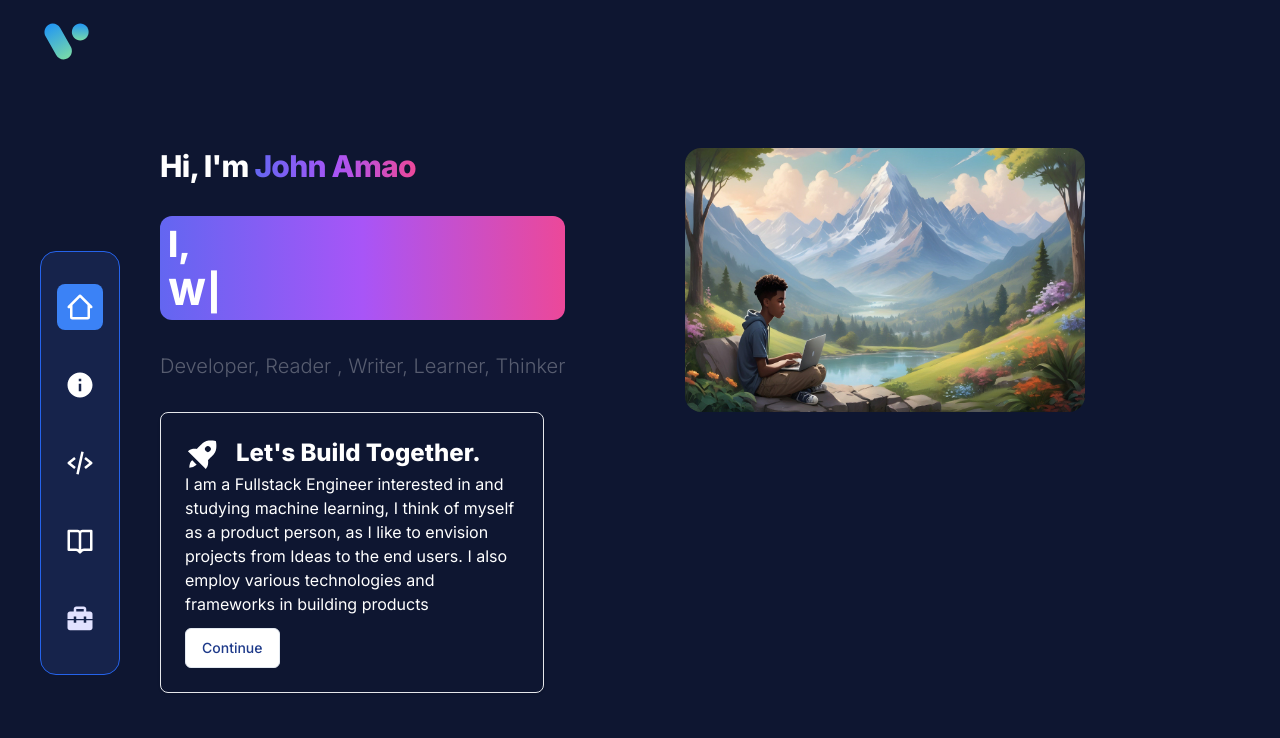
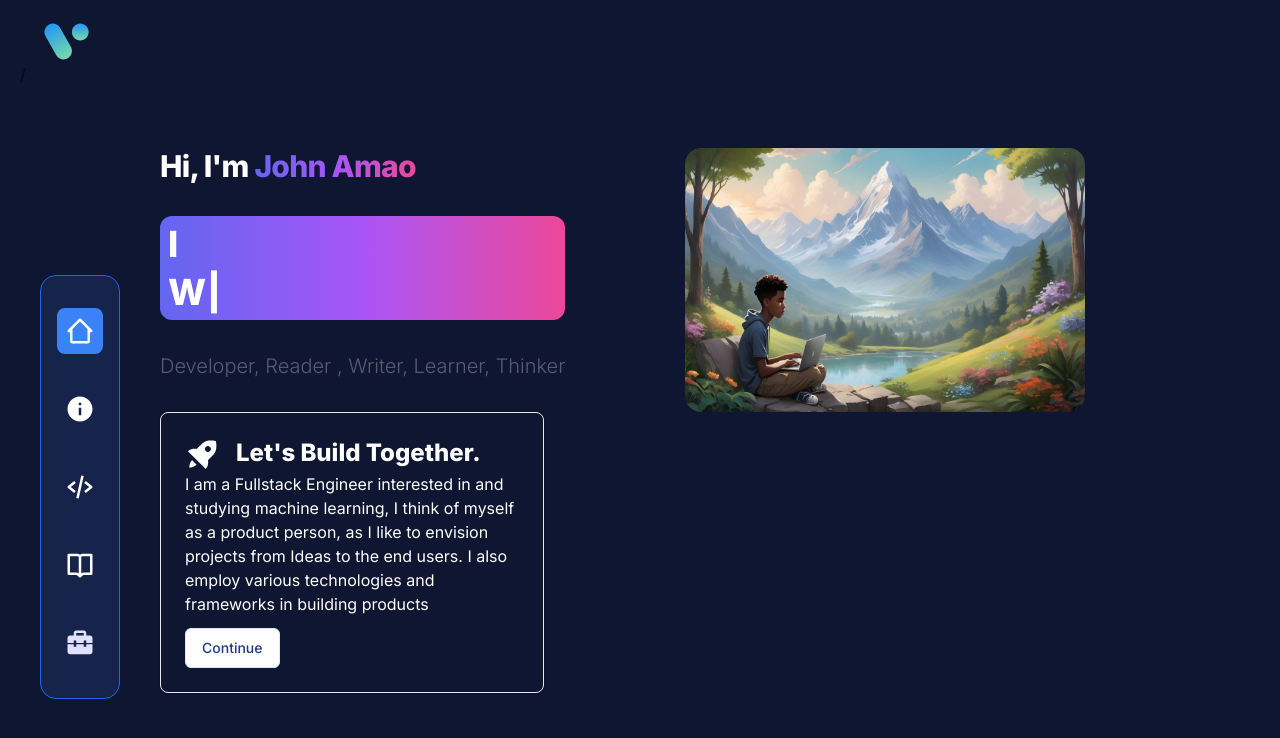
Before and after one commit to JOHN-AMAO/Portfolio, a Next.js app: page / in a window 1280 px wide. Shown: the top 738 px of the page. Built offline with nearby package versions, Linux system fonts and the light colour scheme.

Commit message:
usepathname used in navigation

```diff
--- a/app/page.tsx
+++ b/app/page.tsx
@@ -10,7 +10,7 @@ export default function Home() {
   return (
     <main className='bg-[#0e1631]'>
       <div className='relative'>
-        <div className='flex flex-col justify-center  h-screen md:ml-10 mt-20 sm:mt-0 '>
+        <div className='flex flex-col justify-center  h-screen md:ml-10 mt-20 sm:mt-0 lg:mb-5 sm:mb-20'>
           <div className='flex md:flex-row flex-col justify-evenly'>
             <div className='flex flex-col mr-20 gap-4'>
               <h1 className=' text-white  mb-4 text-xl font-extrabold tracking-tight leading-none md:text-3xl dark:text-white'>
@@ -20,7 +20,7 @@ export default function Home() {
                 </span>
               </h1>
               <div className='p-2 rounded-xl bg-gradient-to-r from-indigo-500 via-purple-500 to-pink-500 text-white mb-4 text-xl font-extrabold  md:text-4xl dark:text-white'>
-                <div className='mb-2'>I,</div>
+                <div className='mb-2'>I</div>
                 <Typewriter
                   options={{
                     strings: [
--- a/components/DesktopSidebar.tsx
+++ b/components/DesktopSidebar.tsx
@@ -2,9 +2,11 @@
 import { useState } from "react";
 import Link from "next/link";
 import Image from "next/image";
+import { usePathname } from "next/navigation";
 
 const DesktopSidebar = () => {
-  const [activeLink, setActiveLink] = useState("/");
+  const pathname = usePathname();
+  const [activeLink, setActiveLink] = useState(pathname);
 
   return (
     <div className='hidden lg:inline-block'>
@@ -15,6 +17,7 @@ const DesktopSidebar = () => {
         height={50}
         alt='my logo'
       />
+      {pathname}
       <div className='flex flex-col gap-4 justify-center h-screen ml-5 w-20'>
         <div className='flex flex-col gap-8 bg-[#16234b] rounded-2xl border px-4 py-8 border-blue-600'>
           <Link
--- a/components/MobileNav.tsx
+++ b/components/MobileNav.tsx
@@ -2,9 +2,11 @@
 import { useState } from "react";
 import Link from "next/link";
 import Image from "next/image";
+import { usePathname } from "next/navigation";
 
 const MobileNav = () => {
-  const [activeLink, setActiveLink] = useState("/");
+  const pathname = usePathname();
+  const [activeLink, setActiveLink] = useState(pathname);
 
   return (
     <div>
```
